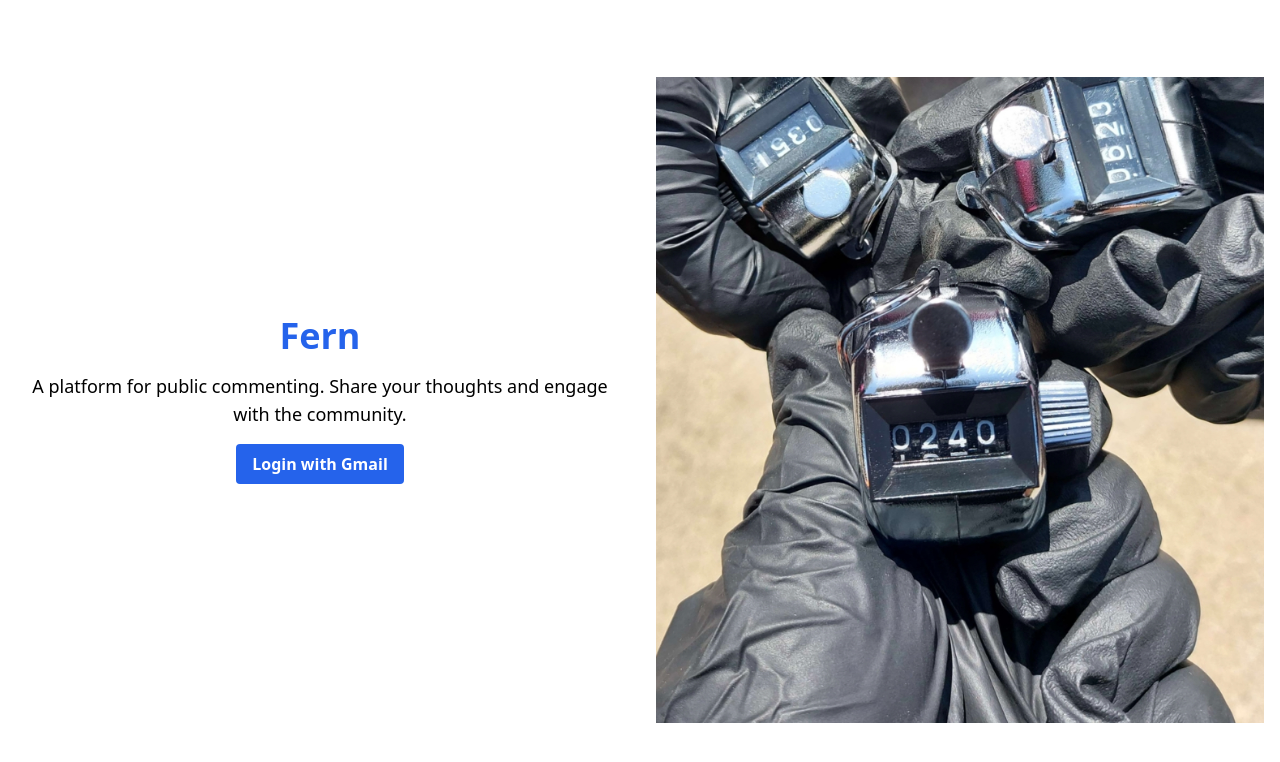
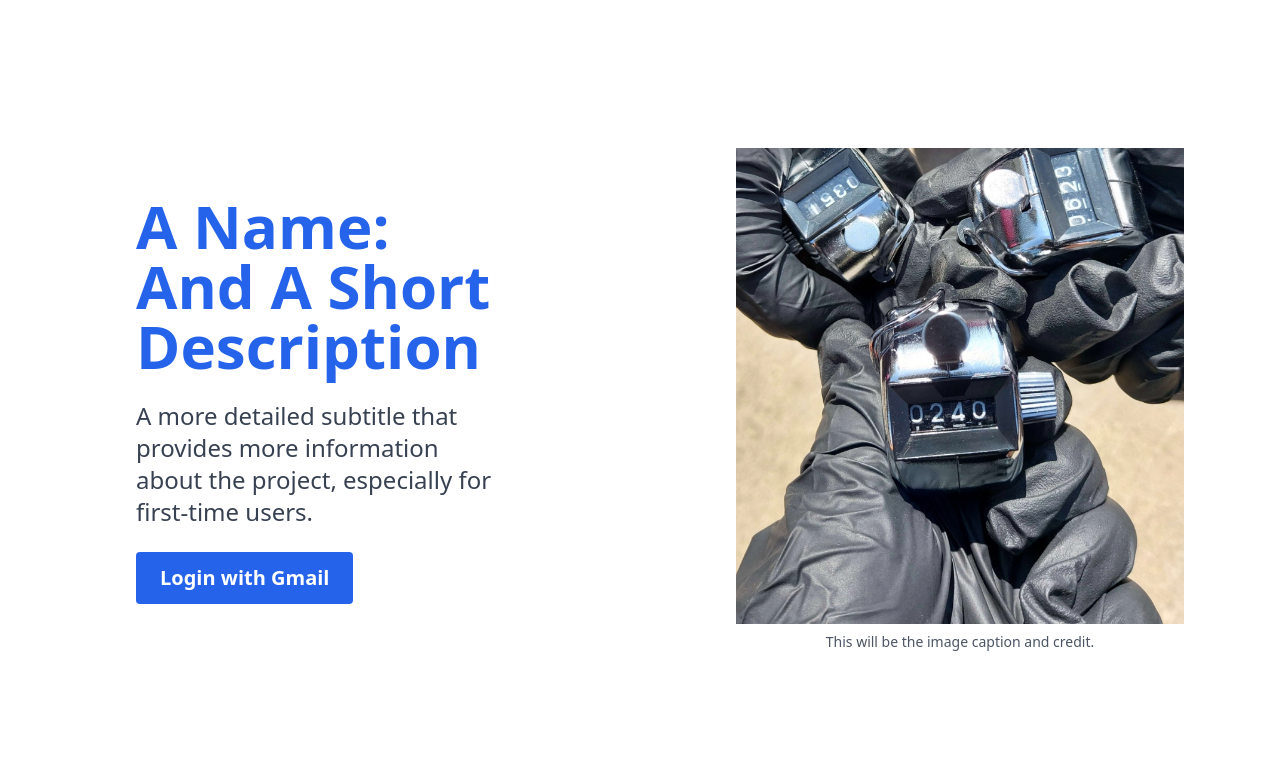
Before and after one commit to KeshavNarang/Leaflet, a Flask app: page / in a window 1280 px wide. Shown: the top 762 px of the page. Run offline with Flask 3, Linux system fonts and the light colour scheme.

Commit message:
updated login UI

```diff
--- a/app.py
+++ b/app.py
@@ -59,7 +59,6 @@ def index():
 
     else:
         return render_template("login.html")
-
 def get_google_provider_cfg():
     return requests.get(GOOGLE_DISCOVERY_URL).json()
 
--- a/templates/login.html
+++ b/templates/login.html
@@ -5,28 +5,20 @@
   <meta name="viewport" content="width=device-width, initial-scale=1.0">
   <title>Home</title>
   <link href="https://cdn.jsdelivr.net/npm/tailwindcss@2.2.19/dist/tailwind.min.css" rel="stylesheet">
-  <style>
-    .title-animation {
-      animation: fadeIn 2s ease-in-out;
-    }
-    @keyframes fadeIn {
-      from { opacity: 0; }
-      to { opacity: 1; }
-    }
-  </style>
 </head>
 <body class="bg-white min-h-screen flex items-center justify-center p-0 m-0">
-
   <div class="w-full h-full grid grid-cols-1 md:grid-cols-2">
-    <div class="login-section flex flex-col justify-center items-center p-4">
-      <h1 class="text-4xl font-bold mb-4 text-blue-600 title-animation">Fern</h1>
-      <p class="text-lg mb-4 text-center">A platform for public commenting. Share your thoughts and engage with the community.</p>
-      <a class="bg-blue-600 hover:bg-blue-700 text-white font-bold py-2 px-4 rounded focus:outline-none focus:shadow-outline" href="{{ url_for('login') }}">Login with Gmail</a>
+    <div class="login-section flex flex-col justify-center p-4 md:p-10 max-w-md mx-auto">
+      <h1 class="text-6xl font-bold mb-6 text-blue-600">A Name: And A Short Description</h1>
+      <p class="text-2xl mb-6 text-gray-700">A more detailed subtitle that provides more information about the project, especially for first-time users.</p>
+      <div>
+        <a class="bg-blue-600 hover:bg-blue-700 text-white font-bold py-3 px-6 rounded focus:outline-none focus:shadow-outline text-xl inline-block" href="{{ url_for('login') }}">Login with Gmail</a>
+      </div>
     </div>
-    <div class="image-section flex justify-center items-center p-4">
-      <img src="clickers.jpg" alt="Image" class="w-full h-auto">
+    <div class="image-section flex flex-col justify-center items-center p-4">
+      <img src="{{ url_for('static', filename='clickers.jpg') }}" alt="Public Commenting Image" class="w-full h-auto max-w-md object-contain">
+      <p class="text-sm text-gray-600 mt-2">This will be the image caption and credit.</p>
     </div>
   </div>
-
 </body>
 </html>
```
Also changed, not shown: static/clickers.jpg (renamed from templates/clickers.jpg).
